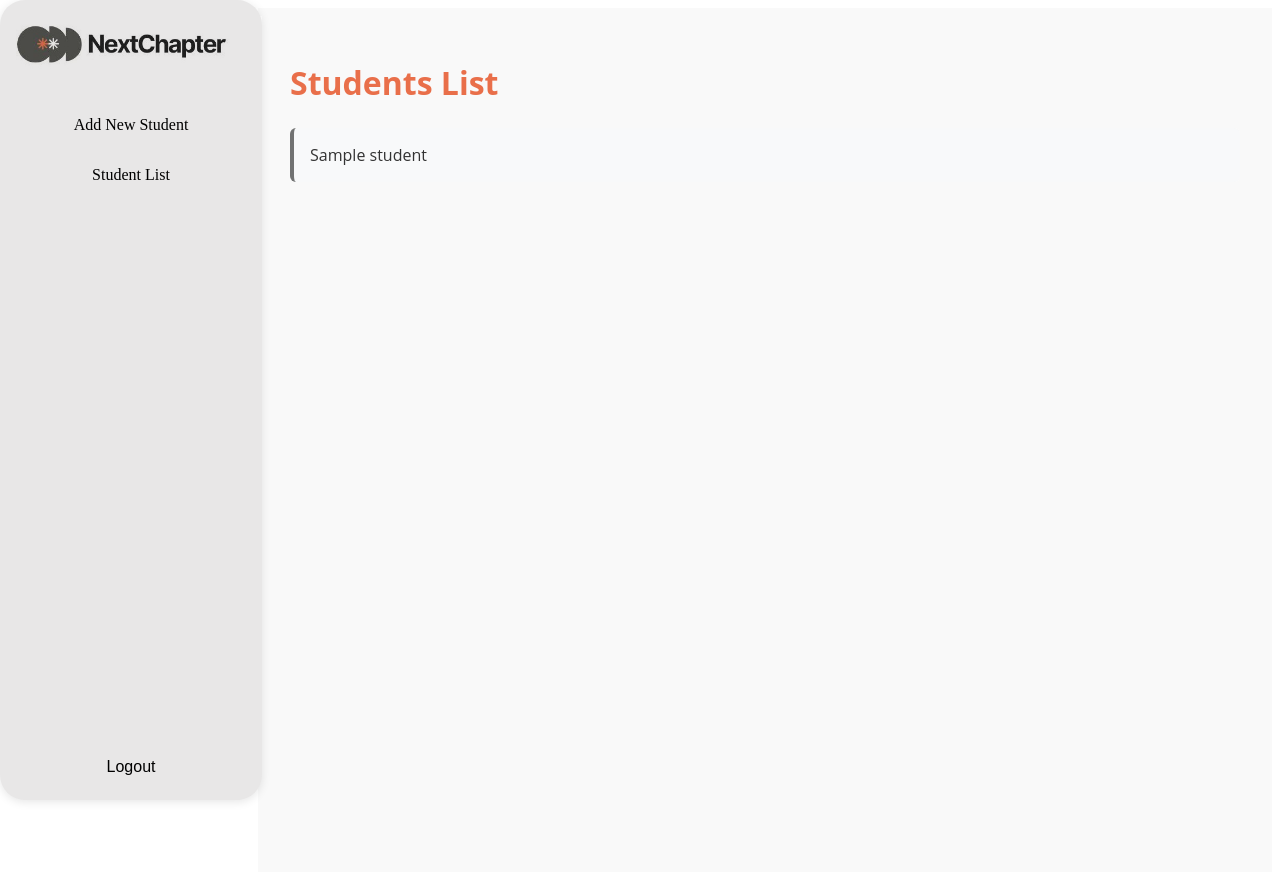
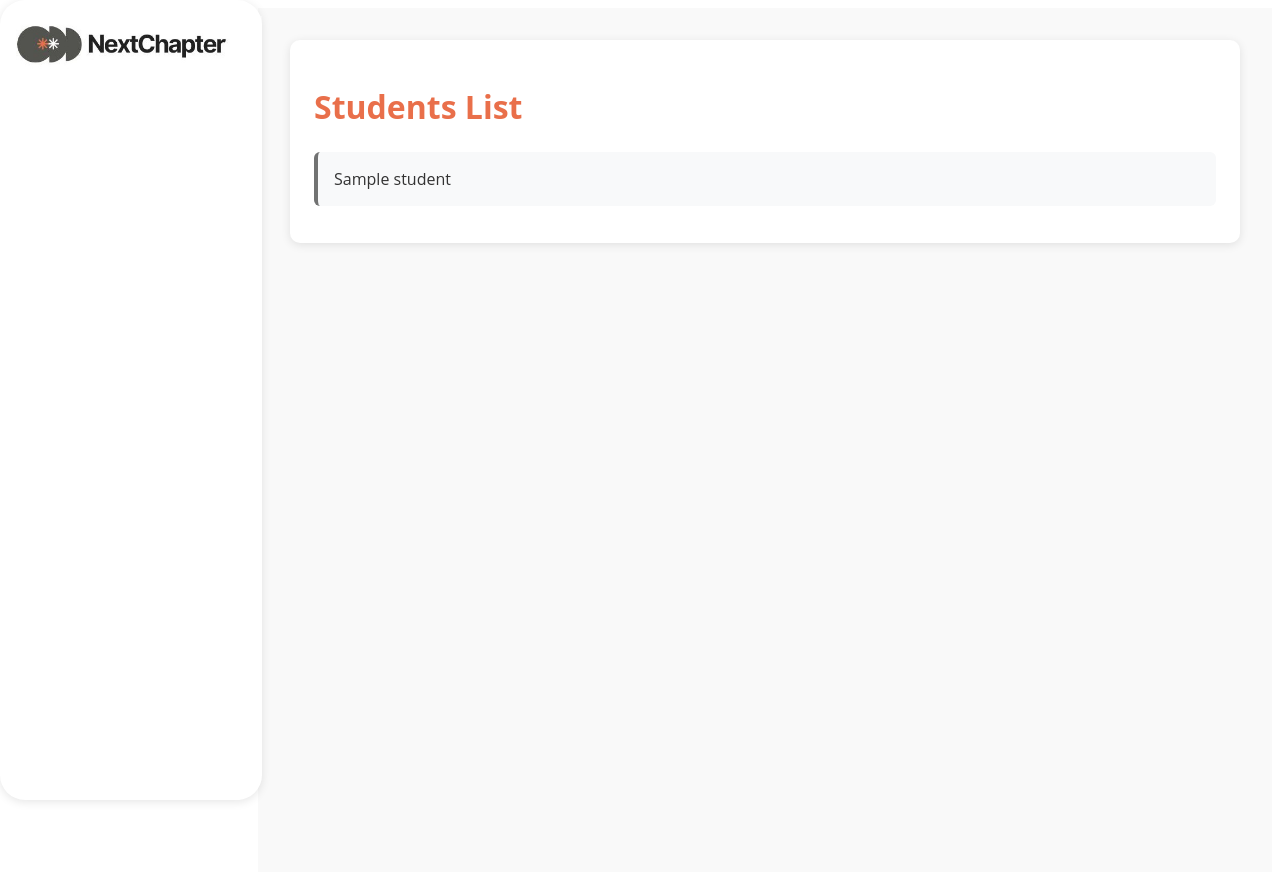
Before and after one commit to zahralmosawi/NextChapter, a Django app: template main_app/templates/tracker/students_list.html in a window 1280 px wide. Run offline with Django 5.2, Linux system fonts and the light colour scheme; the template is opened without the code that fills it: most values are stand-ins (such as "Sample title", 1, 10 or a date in 2020).

Commit message:
added css

```diff
--- a/main_app/static/base.css
+++ b/main_app/static/base.css
@@ -5,7 +5,7 @@
     bottom: 0;
     width: 230px;
     /* background: #e5e4e4;  */
-    background: #e8e7e7;
+    background: #ffffff;
     box-shadow: 0 2px 10px rgb(1 1 1 / 10%);
     padding: 1rem;
     border-radius: 25px;
@@ -14,6 +14,7 @@
     align-items: center;
     justify-content: flex-start;
     z-index: 1000;
+    font-family: 'Open Sans', Tahoma, Geneva, Verdana, sans-serif;
 }
 
 #logo {
@@ -34,19 +35,27 @@
     width: 100%;
 }
 
-.header nav a {
+.links{
+    border: none;
+    padding: 0.5rem 1rem;
+    border-radius: 8px;
+    cursor: pointer;
+    font-size: 16px;
+    color: #53544f;
+    transition: all 0.3s ease;
     text-decoration: none;
-    color: #000000;
-    padding: 0.5rem 1rem;
-    width: 100%;
-    text-align: center;
-    border-radius: 8px;
-    transition: all 0.3s ease;
 }
 
-.header nav a:hover {
-    background: #f3f3f3;
-    color: rgb(72, 70, 70);
+.links:hover {
+    color: #e96f4a;
+}
+
+.main-content {
+    margin-left: 250px;
+    padding: 2rem;
+    min-height: 100vh;
+    background: #f9f9f9;
+    font-family: 'Open Sans', Tahoma, Geneva, Verdana, sans-serif;
 }
 
 .logout-form {
@@ -56,19 +65,18 @@
 }
 
 .logout-form button {
-    background: transparent;
+    background: none;
     border: none;
     padding: 0.5rem 1rem;
     border-radius: 8px;
     cursor: pointer;
     font-size: 16px;
-    color: #000000;
+    color: #53544f;
     transition: all 0.3s ease;
 }
 
 .logout-form button:hover {
-    background: #f3f3f3;
-    color: rgb(72, 70, 70);
+    color: #e96f4a;
 }
 
 .main-content {
--- a/main_app/templates/base.html
+++ b/main_app/templates/base.html
@@ -8,20 +8,18 @@
   <body>
     <div class="header">
     <img src="{% static 'images/NextChapter.jpg' %}" alt="NextChapter Logo" id='logo'>
-
+   {%if user.is_authenticated %}
     {% if user.role == user.Role.TRACKER %}
       <nav>
-        <a href="{% url 'add_student' %}">Add New Student</a>
-        <a href="{% url 'students_list' %}">Student List</a>
+        <a href="{% url 'add_student' %}" class="links">Add New Student</a>
+        <a href="{% url 'students_list' %}" class="links">Student List</a>
       </nav>
     {% endif %}
-
-    {% if user.role == user.Role.STUDENT %}
       <form action="/auth/logout/" method="post" class='logout-form'>
         {% csrf_token %}
         <button type="submit">Logout</button>
       </form>
-    {% endif %}
+      {%endif%}
     </div>
 
     <div class="main-content">
--- a/main_app/templates/tracker/students_list.html
+++ b/main_app/templates/tracker/students_list.html
@@ -1,6 +1,13 @@
 {% extends "base.html" %}
 {% block content %}
 <style>
+.container {
+  background: white;
+  padding: 1.5rem;
+  border-radius: 10px;
+  box-shadow: 0 2px 10px rgba(0,0,0,0.1);
+}
+
 h1 {
   font-size: 2rem;
   color: #e96f4a;
@@ -40,7 +47,7 @@ ul li a:hover {
   color: #e96f4a;
 }
 </style>
-
+<div class="container">
     <h1>Students List</h1>
 
     <ul>
@@ -53,4 +60,5 @@ ul li a:hover {
     {% endfor %}
     </ul>
 
+</div>
 {% endblock %}
```
Also changed, not shown: main_app/templates/registration/login.html (+66 -2 lines).
